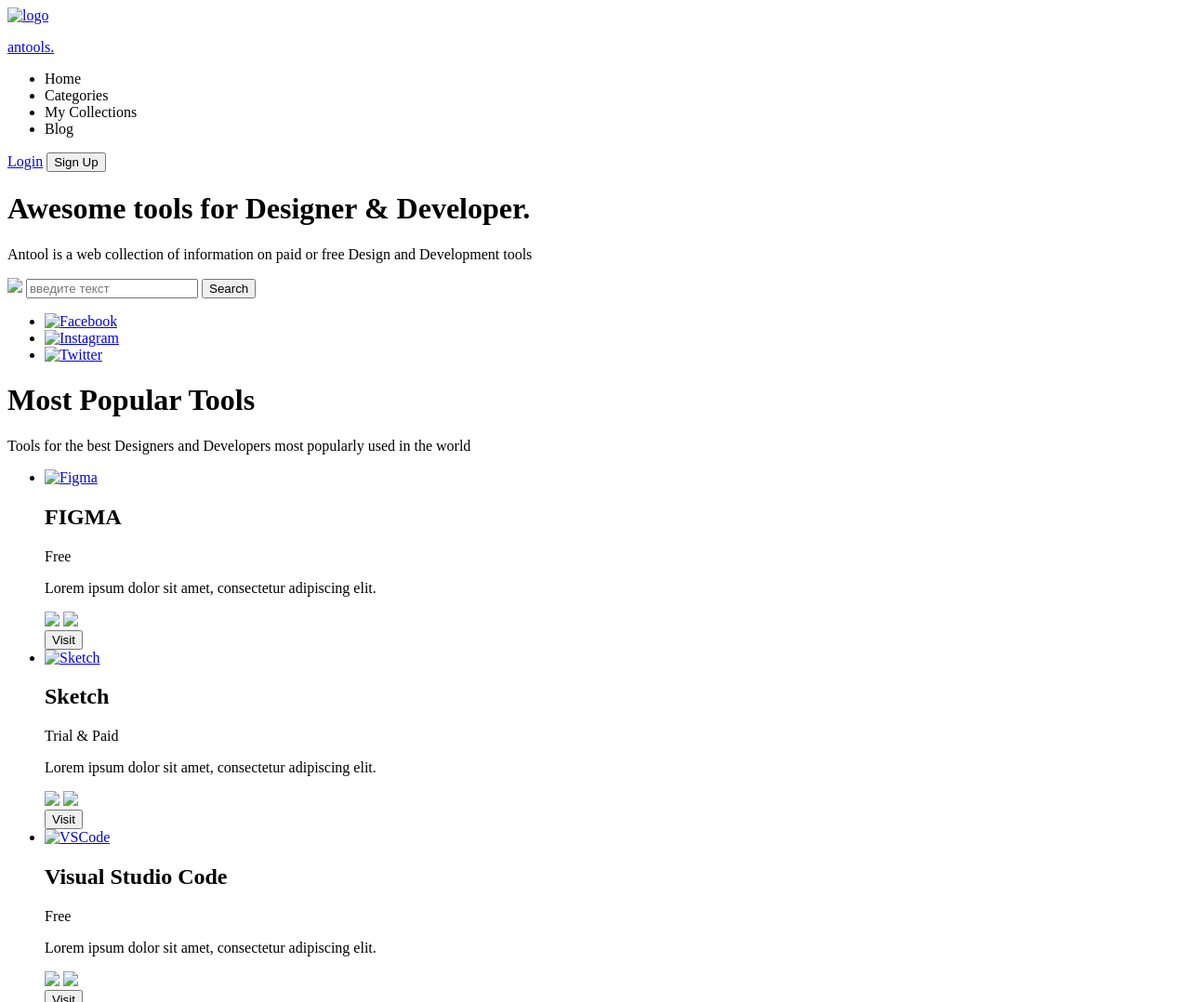
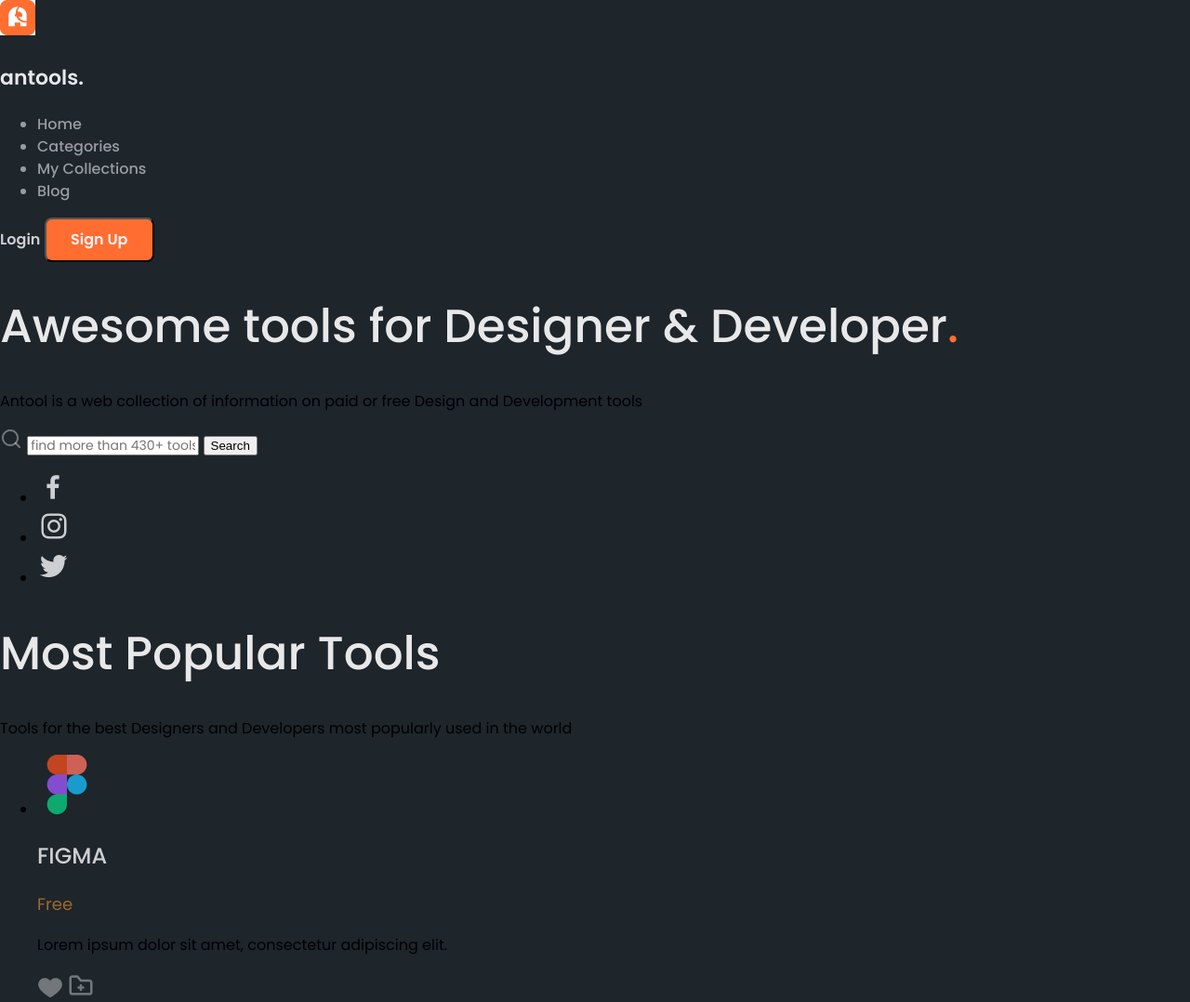
Before and after one commit to StepanMkr/Artsofte_homeWork, a plain HTML site: page src/index.html in a window 1280 px wide. Shown: the top 1078 px of the page at 93% size. Drawn offline with Linux system fonts and the light colour scheme.

Commit message:
skdjfsjkhf

```diff
--- a/src/index.html
+++ b/src/index.html
@@ -6,9 +6,10 @@
     <meta name="viewport"
         content="width=device-width, user-scalable=no, initial-scale=1.0, maximum-scale=1.0, minimum-scale=1.0">
     <meta http-equiv="X-UA-Compatible" content="ie=edge">
+    <link rel="stylesheet" href="styles/main.css">
     <link rel="preconnect" href="https://fonts.googleapis.com">
-<link rel="preconnect" href="https://fonts.gstatic.com" crossorigin>
-<link href="https://fonts.googleapis.com/css2?family=Poppins:ital,wght@0,100;0,200;0,300;0,400;0,500;0,600;0,700;0,800;0,900;1,100;1,200;1,300;1,400;1,500;1,600;1,700;1,800;1,900&display=swap" rel="stylesheet">
+    <link rel="preconnect" href="https://fonts.gstatic.com" crossorigin>
+    <link href="https://fonts.googleapis.com/css2?family=Poppins:ital,wght@0,100;0,200;0,300;0,400;0,500;0,600;0,700;0,800;0,900;1,100;1,200;1,300;1,400;1,500;1,600;1,700;1,800;1,900&display=swap" rel="stylesheet">
     <title>antools</title>
 </head>
 
@@ -17,7 +18,7 @@
         <div class="header-navigation">
             <div class="logo-and-title">
                 <a href="#">
-                    <img src="" alt="logo" class="header-logo">
+                    <img src="img/logo.jpg" alt="logo" class="header-logo" width="38" height="38">
                     <p class="title">antools.</p>
                 </a>
             </div>
@@ -36,12 +37,12 @@
         </div>
 
         <div class="header-search">
-            <h1 class="header-headline">Awesome tools for Designer & Developer.</h1>
+            <h1 class="header-headline">Awesome tools for Designer & Developer<span class="dot">.<span></h1>
             <p class="headline-description">Antool is a web collection of information on paid or free Design and Development tools</p>
 
             <div class="input-container">
-                <img src="#">
-                <input type="text" id="input" placeholder="введите текст">
+                <img src="img/loop.png">
+                <input type="text" id="input" placeholder="find more than 430+ tools...">
                 <button class="search-button">Search</button>
             </div>
         </div>
@@ -50,17 +51,17 @@
             <ul class="social-media-list">
                 <li class="social-media-list-item">
                     <a href="#">
-                        <img src="" alt="Facebook">
+                        <img src="img/bx_bxl-facebook.png" alt="Facebook" width="34" height="34">
                     </a>
                 </li>
                 <li class="social-media-list-item">
                     <a href="#">
-                        <img src="" alt="Instagram">
+                        <img src="img/bx_bxl-instagram.png" alt="Instagram" width="36" height="36">
                     </a>
                 </li>
                 <li class="social-media-list-item">
                     <a href="#">
-                        <img src="" alt="Twitter">
+                        <img src="img/bx_bxl-twitter.png" alt="Twitter" width="36" height="36">
                     </a>
                 </li>
             </ul>
@@ -79,7 +80,7 @@
                 <div class="inner">
                     <div class="logo-and-description">
                         <a href="#">
-                            <img src="" alt="Figma">
+                            <img src="img/figma.png" alt="Figma" width="64" height="64">
                         </a>
                         <div class="name-and-payment">
                             <h2 class="card-title">FIGMA</h2>
@@ -89,8 +90,8 @@
                     <p class="card-description">Lorem ipsum dolor sit amet, consectetur adipiscing elit.</p>
                     <div class="card-options">
                         <div class="like-and-add">
-                            <i class="like"><img src="#"></i>
-                            <i class="add"><img src="#"></i>
+                            <i class="like"><img src="img/like.png" width="28" height="28"></i>
+                            <i class="add"><img src="img/add.png" width="30" height="30"></i>
                         </div>
                         <button class="visit-button">Visit</button>
                     </div>
@@ -101,7 +102,7 @@
                 <div class="inner">
                     <div class="logo-and-description">
                         <a href="#">
-                            <img src="" alt="Sketch">
+                            <img src="img/sketch.png" alt="Sketch" width="64" height="56.96">
                         </a>
                         <div class="name-and-payment">
                             <h2 class="card-title">Sketch</h2>
@@ -111,8 +112,8 @@
                     <p class="card-description">Lorem ipsum dolor sit amet, consectetur adipiscing elit.</p>
                     <div class="card-options">
                         <div class="like-and-add">
-                            <i class="like"><img src="#"></i>
-                            <i class="add"><img src="#"></i>
+                            <i class="like"><img src="img/like.png" width="28" height="28"></i>
+                            <i class="add"><img src="img/add.png" width="30" height="30"></i>
                         </div>
                         <button class="visit-button">Visit</button>
                     </div>
@@ -123,7 +124,7 @@
                 <div class="inner">
                     <div class="logo-and-description">
                         <a href="#">
-                            <img src="" alt="VSCode">
+                            <img src="img/vscode.png" alt="VSCode" width="65" height="62.84">
                         </a>
                         <div class="name-and-payment">
                             <h2 class="card-title">Visual Studio Code</h2>
@@ -133,8 +134,8 @@
                     <p class="card-description">Lorem ipsum dolor sit amet, consectetur adipiscing elit.</p>
                     <div class="card-options">
                         <div class="like-and-add">
-                            <i class="like"><img src="#"></i>
-                            <i class="add"><img src="#"></i>
+                            <i class="like"><img src="img/like.png" width="28" height="28"></i>
+                            <i class="add"><img src="img/add.png" width="30" height="30"></i>
                         </div>
                         <button class="visit-button">Visit</button>
                     </div>
@@ -145,7 +146,7 @@
                 <div class="inner">
                     <div class="logo-and-description">
                         <a href="#">
-                            <img src="" alt="Notion">
+                            <img src="img/notion.png" alt="Notion" width="52" height="52">
                         </a>
                         <div class="name-and-payment">
                             <h2 class="card-title">Notion</h2>
@@ -155,8 +156,8 @@
                     <p class="card-description">Lorem ipsum dolor sit amet, consectetur adipiscing elit.</p>
                     <div class="card-options">
                         <div class="like-and-add">
-                            <i class="like"><img src="#"></i>
-                            <i class="add"><img src="#"></i>
+                            <i class="like"><img src="img/like.png" width="28" height="28"></i>
+                            <i class="add"><img src="img/add.png" width="30" height="30"></i>
                         </div>
                         <button class="visit-button">Visit</button>
                     </div>
@@ -167,7 +168,7 @@
                 <div class="inner">
                     <div class="logo-and-description">
                         <a href="#">
-                            <img src="" alt="Slack">
+                            <img src="img/slack.png" alt="Slack" width="65" height="64">
                         </a>
                         <div class="name-and-payment">
                             <h2 class="card-title">Slack</h2>
@@ -177,8 +178,8 @@
                     <p class="card-description">Lorem ipsum dolor sit amet, consectetur adipiscing elit.</p>
                     <div class="card-options">
                         <div class="like-and-add">
-                            <i class="like"><img src="#"></i>
-                            <i class="add"><img src="#"></i>
+                            <i class="like"><img src="img/like.png" width="28" height="28"></i>
+                            <i class="add"><img src="img/add.png" width="30" height="30"></i>
                         </div>
                         <button class="visit-button">Visit</button>
                     </div>
@@ -189,7 +190,7 @@
                 <div class="inner">
                     <div class="logo-and-description">
                         <a href="#">
-                            <img src="" alt="Invision">
+                            <img src="img/invision.png" alt="Invision" width="65" height="64">
                         </a>
                         <div class="name-and-payment">
                             <h2 class="card-title">Invision</h2>
@@ -199,8 +200,8 @@
                     <p class="card-description">Lorem ipsum dolor sit amet, consectetur adipiscing elit.</p>
                     <div class="card-options">
                         <div class="like-and-add">
-                            <i class="like"><img src="#"></i>
-                            <i class="add"><img src="#"></i>
+                            <i class="like"><img src="img/like.png" width="28" height="28"></i>
+                            <i class="add"><img src="img/add.png" width="30" height="30"></i>
                         </div>
                         <button class="visit-button">Visit</button>
                     </div>
@@ -218,25 +219,25 @@
 
                 <li class="brands-list-item">
                     <a href="">
-                        <img src="" alt="Microsoft">
+                        <img src="img/microsoft.png" alt="Microsoft" width="193" height="42">
                     </a>
                 </li>
 
                 <li class="brands-list-item">
                     <a href="">
-                        <img src="" alt="Google">
+                        <img src="img/google.png" alt="Google" width="157" height="51">
                     </a>
                 </li>
 
                 <li class="brands-list-item">
                     <a href="">
-                        <img src="" alt="Slack">
+                        <img src="img/slack_footer.png" alt="Slack" width="194" height="49">
                     </a>
                 </li>
 
                 <li class="brands-list-item">
                     <a href="">
-                        <img src="" alt="Wordpress">
+                        <img src="img/wordpress.png" alt="Wordpress" width="194" height="44">
                     </a>
                 </li>
 
--- /dev/null
+++ b/src/styles/main.css
@@ -0,0 +1,142 @@
+body {
+    margin: 0;
+    font-family:'Poppins';
+    background-color: lightskyblue;
+
+    background-color: rgba(30, 37, 43, 1);
+    ;
+}
+
+a {
+    color: inherit; /* Убирает синий цвет */
+    text-decoration: none; /* Убирает подчеркивание */
+}
+
+.title {
+    font-size: 22px;
+    font-weight: 600;
+    line-height: 33px;
+    color: #FFFFFFE5;
+
+}
+
+.navigation-list-item {
+    font-family: Poppins;
+    font-size: 16px;
+    font-weight: 500;
+    line-height: 24px;
+    color: #FFFFFF8C;
+
+
+}
+
+.login-button {
+    font-family: Poppins;
+    font-size: 16px;
+    font-weight: 600;
+    line-height: 24px;
+    color: #FFFFFFC7;
+}
+
+.sign-up-button {
+    font-family: Poppins;
+    font-size: 16px;
+    font-weight: 600;
+    line-height: 24px;
+    color: #FDF5FF;
+    background-color: #FF6E30;
+
+    width: 118px;
+    height: 48px;
+    top: 26px;
+    left: 1214px;
+    gap: 0px;
+    border-radius: 8px 8px 8px 8px;
+    opacity: 0px;
+
+}
+
+.header-headline {
+    font-family: Poppins;
+    font-size: 50px;
+    font-weight: 500;
+    line-height: 70px;
+    color: #FFFFFFE5;
+}
+
+.dot {
+    font-family: Poppins;
+    font-size: 50px;
+    font-weight: 500;
+    line-height: 70px;
+    color: #FF6E30;
+}
+
+.headline-description .card-description {
+    font-family: Poppins;
+    font-size: 18px;
+    font-weight: 400;
+    line-height: 30px;
+    color: rgba(255, 255, 255, 0.55);
+
+}
+
+::placeholder {
+    font-family: Poppins;
+    font-size: 14px;
+    font-weight: 400;
+    line-height: 21px;
+}
+
+.card-title {
+    font-family: Poppins;
+    font-size: 24px;
+    font-weight: 500;
+    line-height: 36px;
+    color: #FFFFFFC7;
+}
+
+.card-payment {
+    font-family: Poppins;
+    font-size: 18px;
+    font-weight: 400;
+    line-height: 27px;
+    color: #FFA5378C;
+}
+
+.visit-button {
+    font-family: Poppins;
+    font-size: 16px;
+    font-weight: 600;
+    line-height: 24px;
+    background: none; /* Убирает фон */
+    border: none; /* Убирает рамку */
+    color: inherit; /* Устанавливает цвет текста как у родительского элемента */
+    font: inherit; /* Убирает стили шрифта, чтобы использовать шрифт родителя */
+    padding: 0; /* Убирает внутренние отступы */
+    cursor: pointer; /* Изменяет курсор при наведении */
+}
+
+.load-more-button {
+    background-color: rgba(255, 255, 255, 1);
+    border: 1px 1px 1px 1px;
+    font-family: Poppins;
+    font-size: 20px;
+    font-weight: 500;
+    line-height: 30px;
+    color: rgba(255, 110, 48, 1);
+    opacity: 100%;
+}
+
+.footer-headline {
+    font-family: Poppins;
+    font-size: 24px;
+    font-weight: 500;
+    line-height: 36px;
+    color: rgba(255, 255, 255, 0.8);
+
+}
+
+header {
+    background-image: url()
+}
```
Also changed, not shown: src/img/add.png (added), src/img/bx_bxl-facebook.png (added), src/img/bx_bxl-instagram.png (added), src/img/bx_bxl-twitter.png (added), src/img/like.png (added), src/styles/main.scss (deleted), 3 other files.
